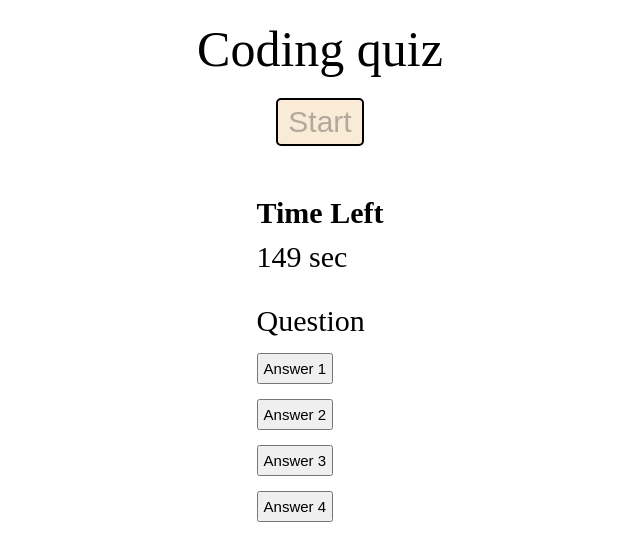
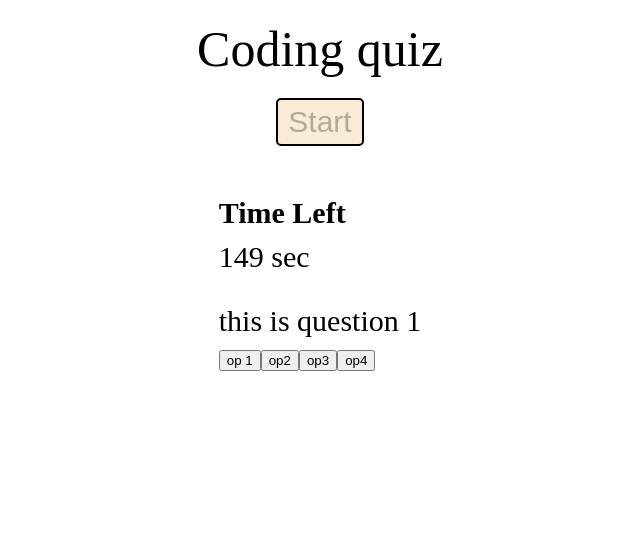
Before and after one commit to Logan2391/webAPIquiz, a plain HTML site: page index.html in a window 1280 px wide. Both pictures are taken after a click on the button "Start". Shown: the whole page, without its empty margins (320-960 px from the left). Drawn offline with Linux system fonts and the light colour scheme.

Commit message:
workingShowQuestionWorkingAnswerClick

```diff
--- a/assets/script.js
+++ b/assets/script.js
@@ -1,6 +1,9 @@
 var startButton = document.querySelector("#start-btn");
 var questionContain = document.querySelector("#questionContainer");
-
+var questionEl = document.getElementById('question');
+var answersEL = document.getElementById('answerBtns');
+var sec = 150;
+var questionIndex = 0
 var questionsAnswers = [
     {
        title: "this is question 1",
@@ -8,9 +11,9 @@ var questionsAnswers = [
        correct: "op3",
     },
     {
-        title: "this is question 2",
-        options: ["op 1", "op2", "op3", "op4"],
-        correct: "op1",
+        title: "Which of these is a primitive data type?",
+        options: ["Boolean", "Object", "String", "Array"],
+        correct: "Boolean",
     },
     {
         title: "this is question 3",
@@ -31,17 +34,80 @@ var questionsAnswers = [
 
 function startquiz() {
     questionContain.style.visibility = "visible";
-    var sec = 150;
     startButton.disabled = true;
     var timer = setInterval(function(){
         document.getElementById("timer").innerHTML= sec + " sec";
         sec--;
         if (sec < 0) {
+// Put endgame function here
             clearInterval(timer);
         }
     }, 1000);
+    showQuestion(questionIndex)
+}
 
+function showQuestion(currentIndex){
+ answersEL.innerHTML = ''
+ questionEl.textContent = questionsAnswers[currentIndex].title
+ var options = questionsAnswers[currentIndex].options
+ options.forEach((option)=>{
+    var optionBtn = document.createElement('button');
+    optionBtn.textContent = option
+    optionBtn.onclick = answerClick
+    answersEL.append(optionBtn)
+
+ })
 }
+function answerClick() {
+var correctOpt =  questionsAnswers[questionIndex].correct
+var clickedAnswer = this.textContent
+if (correctOpt!= clickedAnswer ) {
+    sec -= 10;
+    console.log('incorrectAnswer')
+}
+questionIndex++
+if(questionIndex <= questionsAnswers.length) {
+showQuestion(questionIndex)
+} else {
+    // endgame function goes here
+    console.log('game has ended')
+}
+}
+
+
+// var scores = JSON.parse(localStorage.getItem('scores')) || []
+// localStorage.setItem('scores', JSON.stringify(newScores ))
+
+// TODO: Create Show Question Function
+// - Has to check current question
+// - Clear previous question
+// - Displays current question
+
+// TODO: Create Answer Click Function
+// - Compare answer clicked to correct answer
+// - if answer is correct then use show question function
+// - if answer is incorrect then subtract time from clock
+
+// TODO: Create End Quiz Function
+// - Hides quiz container and shows endgame container with form
+
+// TDDO: Create Submit Score Function
+// - takes current time from secs and initials from form input
+// - gets scores from localstorage
+// - combines time and intials into obj
+// - pushes scoreObj to localstorage array.
+
+// TODO: Create Display Scores function
+// - Hides Current page
+// - gets scores from localstorage
+// - loops through scores array to create score list.
+
+
+
+
+
+
+
 
 
 
--- a/index.html
+++ b/index.html
@@ -18,15 +18,12 @@
             <section>
                 <h1>Time Left</h1>
                 <p id="timer" class="timerView"></p>
-                <section id="question" class="styleQuestion">Question</section>
+                <section id="question" class="styleQuestion"></section>
                     <section id="answerBtns">
-                        <button class="btn">Answer 1</button>
-                        <button class="btn">Answer 2</button>
-                        <button class="btn">Answer 3</button>
-                        <button class="btn">Answer 4</button>
                     </section>
             </section>
         </section>
+
     </section>
 
     <script src="./assets/script.js"></script>
```
